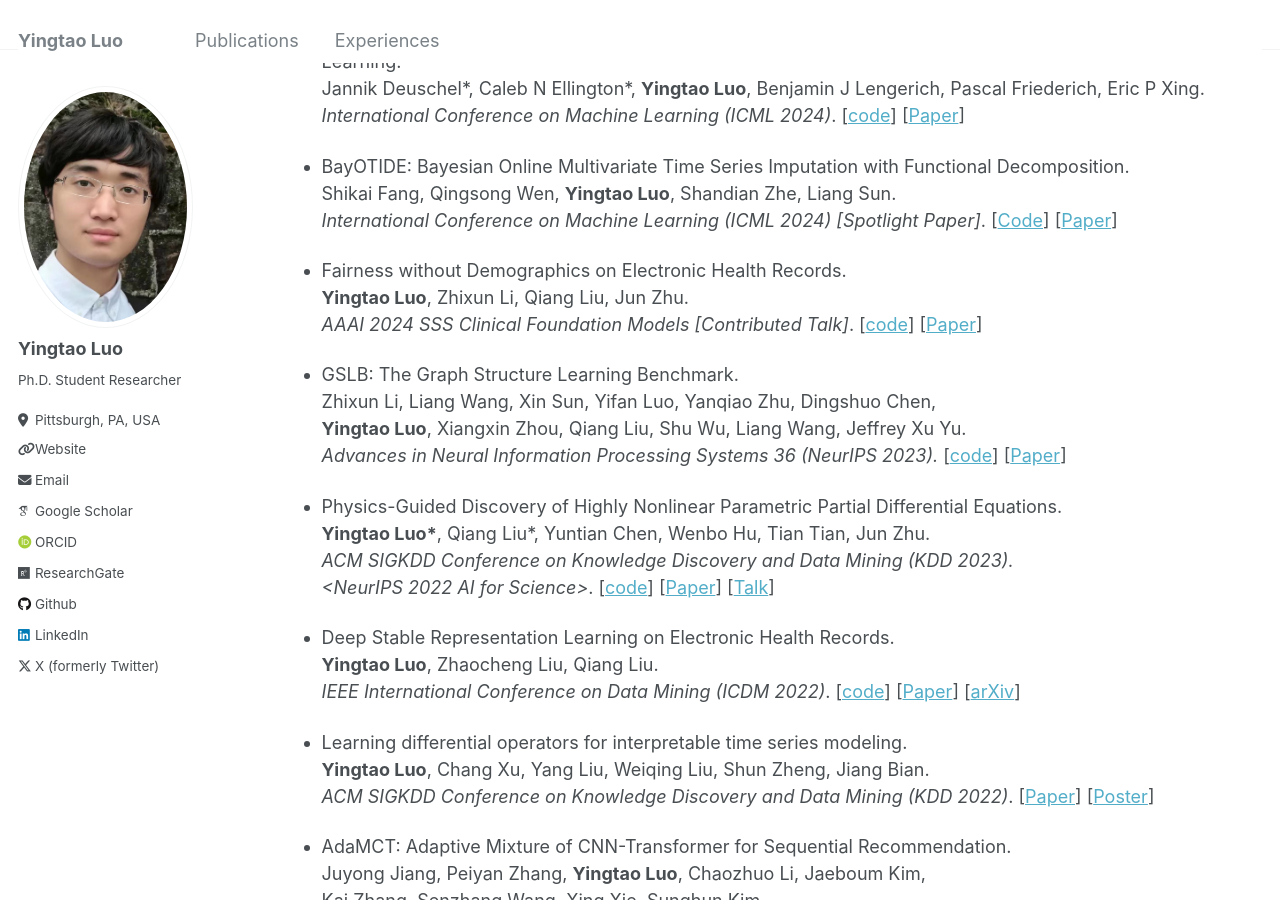
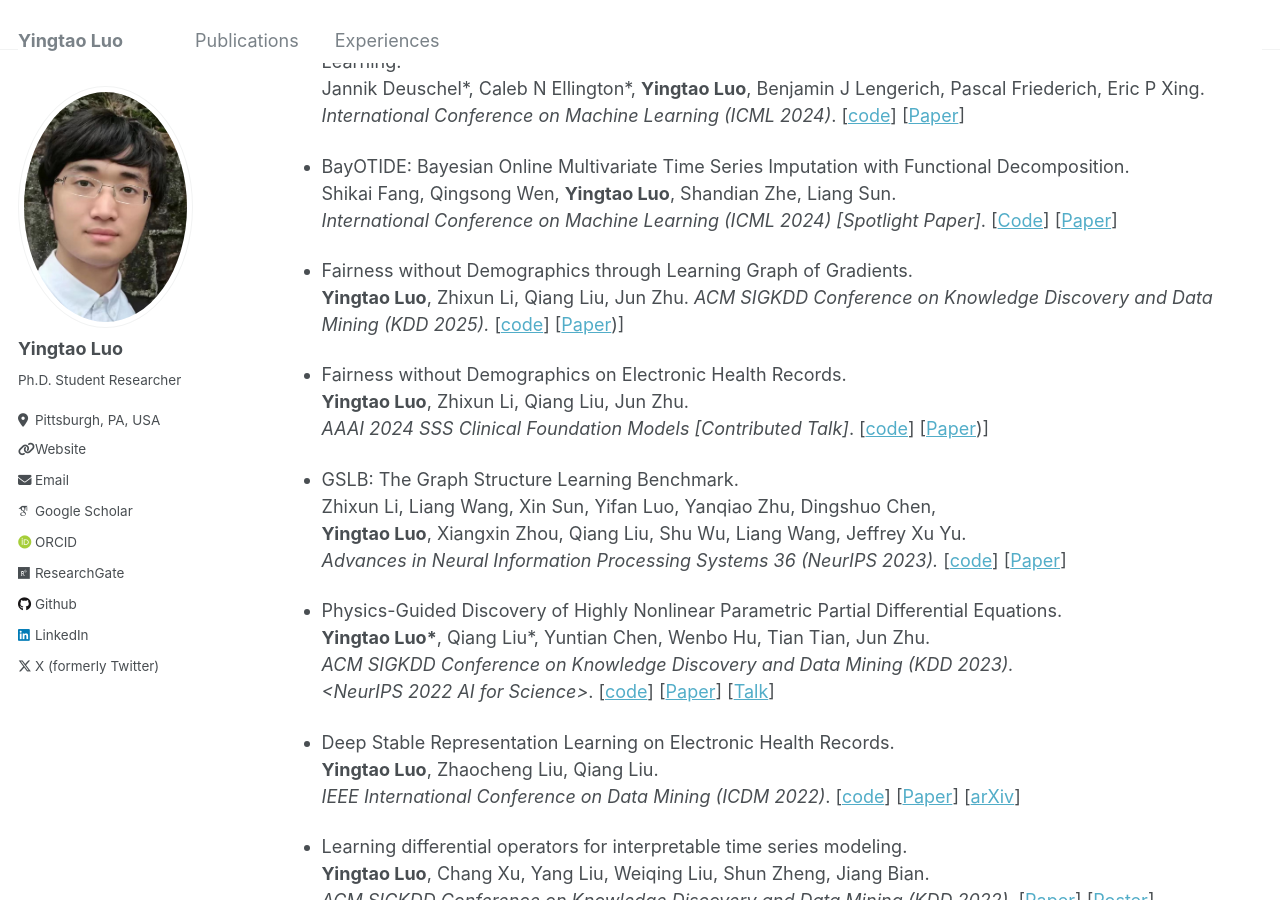
Before and after one commit to yingtaoluo/yingtaoluo.github.io, a Jekyll site: the page built from _pages/publications.md, in a window 1280 px wide and 900 px high, scrolled down 622 px. Built offline with Jekyll 4.4.1, drawn with Linux system fonts in a browser that asks for light colours; some web fonts are replaced.

Commit message:
Update publications.md

```diff
--- a/_pages/publications.md
+++ b/_pages/publications.md
@@ -17,6 +17,7 @@ author_profile: true
 
 
 ## Conferences
+
 
 * Your Diffusion Model is Secretly a Noise Classifier and Benefits from Contrastive Training.
 Yunshu Wu, __Yingtao Luo__, Xianghao Kong, Evangelos E. Papalexakis, Greg Ver Steeg.
@@ -38,9 +39,13 @@ Jannik Deuschel\*, Caleb N Ellington\*, __Yingtao Luo__, Benjamin J Lengerich, P
 Shikai Fang, Qingsong Wen, __Yingtao Luo__, Shandian Zhe, Liang Sun.
 *International Conference on Machine Learning (ICML 2024) [Spotlight Paper]*. [[Code](https://github.com/xuangu-fang/BayOTIDE)] [[Paper](https://openreview.net/forum?id=aGBpiEcB8z)]
 
+* Fairness without Demographics through Learning Graph of Gradients.
+__Yingtao Luo__, Zhixun Li, Qiang Liu, Jun Zhu.
+*ACM SIGKDD Conference on Knowledge Discovery and Data Mining (KDD 2025).*  [[code](https://github.com/yingtaoluo/Graph-of-Gradient/)] [[Paper](https://openreview.net/forum?id=zQsqf7wkh9))]
+
 * Fairness without Demographics on Electronic Health Records.
 __Yingtao Luo__, Zhixun Li, Qiang Liu, Jun Zhu.
-*AAAI 2024 SSS Clinical Foundation Models [Contributed Talk]*. [[code](https://github.com/yingtaoluo/Graph-of-Gradient/)] [[Paper](https://openreview.net/forum?id=5NJp8WZ0Dn&referrer=%5BAuthor%20Console%5D(%2Fgroup%3Fid%3DAAAI.org%2F2024%2FSpring_Symposium_Series%2FClinical_FMs%2FAuthors%23your-submissions))]
+*AAAI 2024 SSS Clinical Foundation Models [Contributed Talk]*. [[code](https://github.com/yingtaoluo/Graph-of-Gradient/)] [[Paper](https://openreview.net/forum?id=5NJp8WZ0Dn))]
 
 * GSLB: The Graph Structure Learning Benchmark.
 Zhixun Li, Liang Wang, Xin Sun, Yifan Luo, Yanqiao Zhu, Dingshuo Chen,
```
